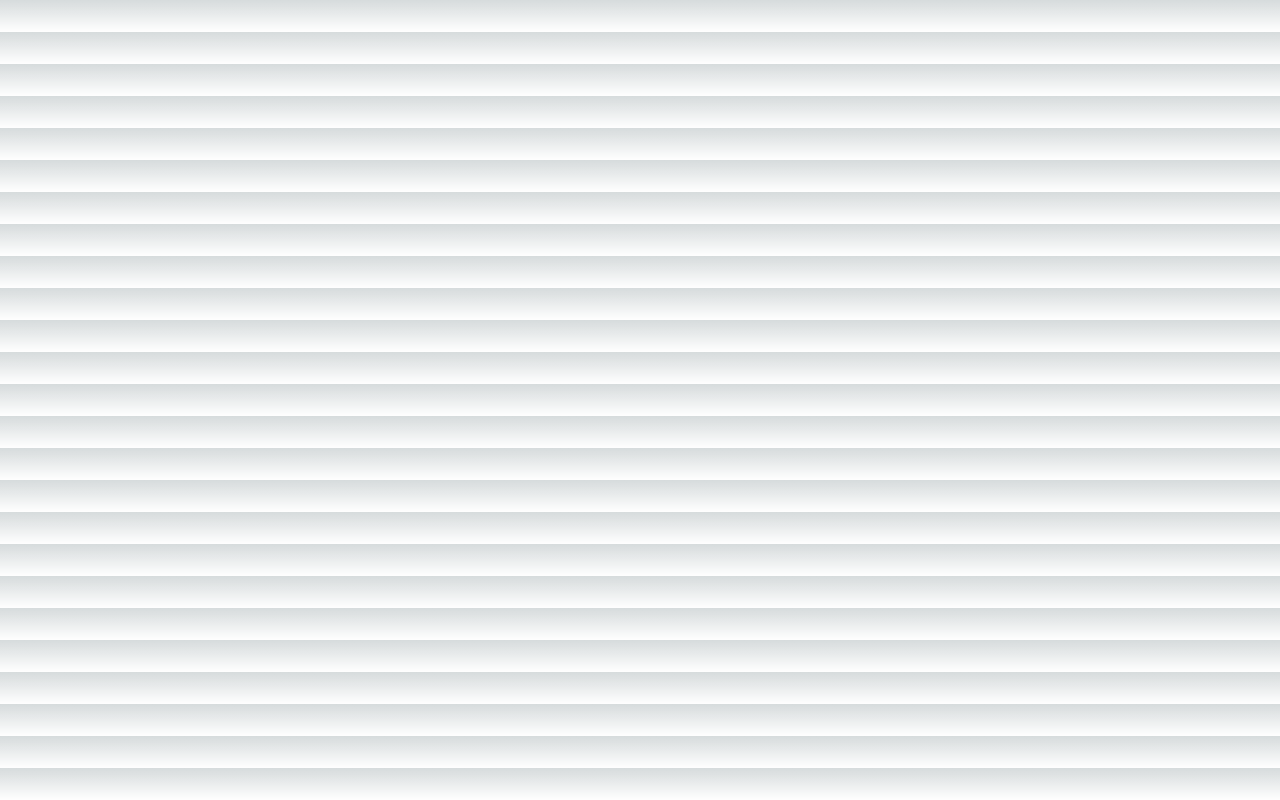
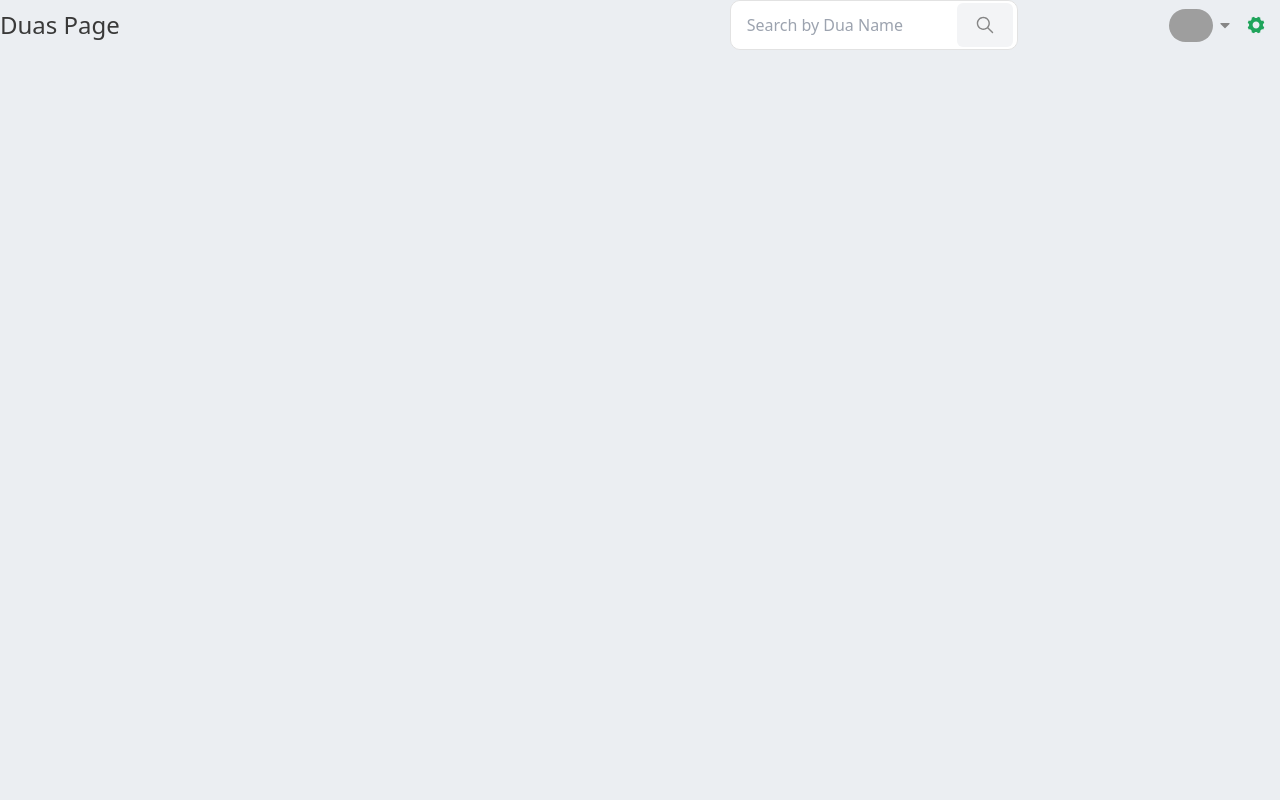
Before and after one commit to arman-ali-khan/dua-ruqyah, a Next.js app: page / in a window 1280 px wide. Built offline with nearby package versions, Linux system fonts and the light colour scheme; grey boxes are pictures that could not be loaded.

Commit message:
navbar added

```diff
--- /dev/null
+++ b/layout/Layout.jsx
@@ -0,0 +1,16 @@
+import Navbar from "./Shared/Navbar";
+
+function Layout({children}) {
+    return (
+        <div>
+             <div className="flex w-full gap-[30px]">
+        <div className="w-full">
+        <Navbar />
+        {children}
+        </div>
+        </div>
+        </div>
+    );
+}
+
+export default Layout;
--- /dev/null
+++ b/layout/Shared/Navbar.jsx
@@ -0,0 +1,84 @@
+'use client';
+import { IoIosSearch, IoIosSettings } from "react-icons/io";
+import { FaCaretDown } from "react-icons/fa";
+import { Popover } from "@headlessui/react";
+
+function Navbar() {
+  return (
+    <nav className="grid grid-cols-[82.2%,1fr] xl:w-[99%] 2xl:grid-cols-[82.2%,1fr] 3xl:grid-cols-[81%,1fr]">
+      <div className="flex justify-between w-full">
+      {/* Title */}
+        <div className="flex items-center">
+          <h2 className="color-primary text-2xl">Duas Page</h2>
+        </div>
+        {/* Search area */}
+        <div className="flex w-82 sm-max:w-full md:mr-6 md:w-72 lg:mr-6 items-center gap-4 rounded-[10px] overflow-hidden bg-white border-[0.5px] border-[#E2E2E2] relative">
+          <input
+            className="focus-visible:ring-[0.5px] ring-blue-500 rounded-[10px] overflow-hidden w-full py-3 px-4"
+            type="search"
+            placeholder="Search by Dua Name"
+          />
+          <button className="w-14 h-11 absolute right-1 flex rounded-md icon-primary items-center justify-center btn-secondary ">
+            <IoIosSearch size={22} />
+          </button>
+        </div>
+      </div>
+      {/* user section */}
+      <div className="flex items-center justify-end gap-3">
+        <div className="flex items-center relative">
+        <Popover className="relative">
+        <Popover.Button className={'flex items-center gap-1'}>
+          <div className="relative w-11 h-w-11 flex items-center gap-1">
+            <img
+              className="flex w-full h-full items-center justify-center rounded-full"
+              src="https://duaruqyah.com/assets/settings/profile.svg"
+              alt=""
+            />
+          </div>
+          <FaCaretDown className="icon-primary" />
+          </Popover.Button>
+          {/* Menu */}
+
+
+        <Popover.Panel className="absolute z-10 bg-white duration-300 transition-transform w-80 rounded-md px-6 pt-8 pb-5 right-0 mt-6">
+        <div className="absolute right-7 -top-3 h-6 w-6 bg-white rotate-45"></div>
+          <div className="flex flex-col gap-3">
+            <a href="/analytics">Analytics</a>
+            <a href="/engagement">Engagement</a>
+            <a href="/security">Security</a>
+            <a href="/integrations">Integrations</a>
+          </div>
+
+        </Popover.Panel>
+      </Popover>
+          {/* <div className="px-6 pt-8 pb-5 top-12 right-0 mt-4 absolute w-80 gap-8 bg-white">
+            <div className="absolute -top-5 flex justify-end right-5">
+              <img src="https://duaruqyah.com/assets/polygon.svg" />
+            </div>
+            <a href="#" class="hvf-dom-checked">
+              <div class="-my-1 -mx-2 flex items-center rounded-2xl transition duration-150 ease-in-out hover:bg-gray-50 focus:outline-none focus-visible:ring focus-visible:ring-orange-500 focus-visible:ring-opacity-50 dark:hover:bg-dark-bg-dark cursor-pointer hvf-dom-checked">
+                <div class="flex h-10 w-10 shrink-0 items-center justify-center text-white sm:h-12 sm:w-12 hvf-dom-checked">
+                  <img
+                    class="w-5 h-5"
+                    src="https://duaruqyah.com/assets/settings/download.svg"
+                    alt="settings/support"
+                  />
+                </div>
+                <div class="hvf-dom-checked">
+                  <p class="text-sm text-title ml-1 dark:text-dark-text hvf-dom-checked">
+                    Support Us
+                  </p>
+                </div>
+              </div>
+            </a>
+          </div> */}
+        </div>
+        <div className="">
+          <IoIosSettings className="color-active" size={22} />
+        </div>
+      </div>
+    </nav>
+  );
+}
+
+export default Navbar;
--- a/pages/_document.js
+++ b/pages/_document.js
@@ -4,7 +4,7 @@ export default function Document() {
   return (
     <Html lang="en">
       <Head />
-      <body>
+      <body className=" bg-[#ebeef2]">
         <Main />
         <NextScript />
       </body>
--- /dev/null
+++ b/pages/duas/[...slug]/index.js
@@ -0,0 +1,10 @@
+
+function page() {
+
+  return (
+    <div>
+    </div>
+  );
+}
+
+export default page;
--- a/pages/index.js
+++ b/pages/index.js
@@ -1,11 +1,14 @@
 import Image from "next/image";
 import { Inter } from "next/font/google";
+import Layout from "@/layout/Layout";
 
 const inter = Inter({ subsets: ["latin"] });
 
 export default function Home() {
   return (
-    <div className="flex gap-8 mt-8">
+   <Layout>
+     <div className="flex gap-8 mt-8">
     </div>
+   </Layout>
   );
 }
--- a/styles/globals.css
+++ b/styles/globals.css
@@ -2,32 +2,90 @@
 @tailwind components;
 @tailwind utilities;
 
-:root {
-  --foreground-rgb: 0, 0, 0;
-  --background-start-rgb: 214, 219, 220;
-  --background-end-rgb: 255, 255, 255;
-}
+@layer utilities {
+  .body {
+    background-color: #f7f8fa;
+  }
+  .bg-primary {
+    background-color: #1fa45b;
+  }
+  .bg-secondary {
+    background: #e8f0f5;
+  }
+  .outline-primary {
+    outline: #1fa45b;
+  }
+  .border-primary {
+    outline: #1fa45b;
+  }
+  .btn-secondary {
+    background-color: #f3f4f6;
+  }
+  .color-primary {
+    color: #393939;
+  }
+  .color-active {
+    color: #1fa45b;
+  }
+  .icon-primary {
+    color: #868686;
+  }
+  .font-primary {
+    color: #393939;
+    size: 16px;
+    line-height: 24px;
+    font-family: Impact, Haettenschweiler, "Arial Narrow Bold", sans-serif;
+  }
+  .sidebar {
+    @apply flex h-[90vh] overflow-y-auto overflow-x-hidden p-4 justify-between items-center max-w-24 bg-white shadow-xl rounded-xl flex-col;
+  }
+  /* Scrollbar */
+  /* width */
+  .sidebar::-webkit-scrollbar {
+    width: 10px;
+  }
 
-@media (prefers-color-scheme: dark) {
-  :root {
-    --foreground-rgb: 255, 255, 255;
-    --background-start-rgb: 0, 0, 0;
-    --background-end-rgb: 0, 0, 0;
+  /* Track */
+  .sidebar::-webkit-scrollbar-track {
+    box-shadow: inset 0 0 5px grey;
+    border-radius: 10px;
+  }
+
+  /* Handle */
+  .sidebar::-webkit-scrollbar-thumb {
+    background: #1fa45b;
+    border-radius: 10px;
+  }
+
+  /* Handle on hover */
+  .sidebar::-webkit-scrollbar-thumb:hover {
+    background: #1fa45bb0;
+    transition: cubic-bezier(0.39, 0.575, 0.565, 1);
+    transition-duration: 300ms;
+  }
+
+  /* categories scrollbar */
+  /* width */
+  .categories::-webkit-scrollbar {
+    width: 10px;
+  }
+
+  /* Track */
+  .categories::-webkit-scrollbar-track {
+    box-shadow: inset 0 0 5px grey;
+    border-radius: 10px;
+  }
+
+  /* Handle */
+  .categories::-webkit-scrollbar-thumb {
+    background: #1fa45b;
+    border-radius: 10px;
+  }
+
+  /* Handle on hover */
+  .categories::-webkit-scrollbar-thumb:hover {
+    background: #1fa45bb0;
+    transition: cubic-bezier(0.39, 0.575, 0.565, 1);
+    transition-duration: 300ms;
   }
 }
-
-body {
-  color: rgb(var(--foreground-rgb));
-  background: linear-gradient(
-      to bottom,
-      transparent,
-      rgb(var(--background-end-rgb))
-    )
-    rgb(var(--background-start-rgb));
-}
-
-@layer utilities {
-  .text-balance {
-    text-wrap: balance;
-  }
-}
--- a/tailwind.config.js
+++ b/tailwind.config.js
@@ -4,6 +4,7 @@ module.exports = {
     "./pages/**/*.{js,ts,jsx,tsx,mdx}",
     "./components/**/*.{js,ts,jsx,tsx,mdx}",
     "./app/**/*.{js,ts,jsx,tsx,mdx}",
+    "./layout/**/*.{js,ts,jsx,tsx,mdx}",
   ],
   theme: {
     extend: {
```
Also changed, not shown: package.json (+6 -4 lines), 1 other file (tests, documents, lock files or other folders).
